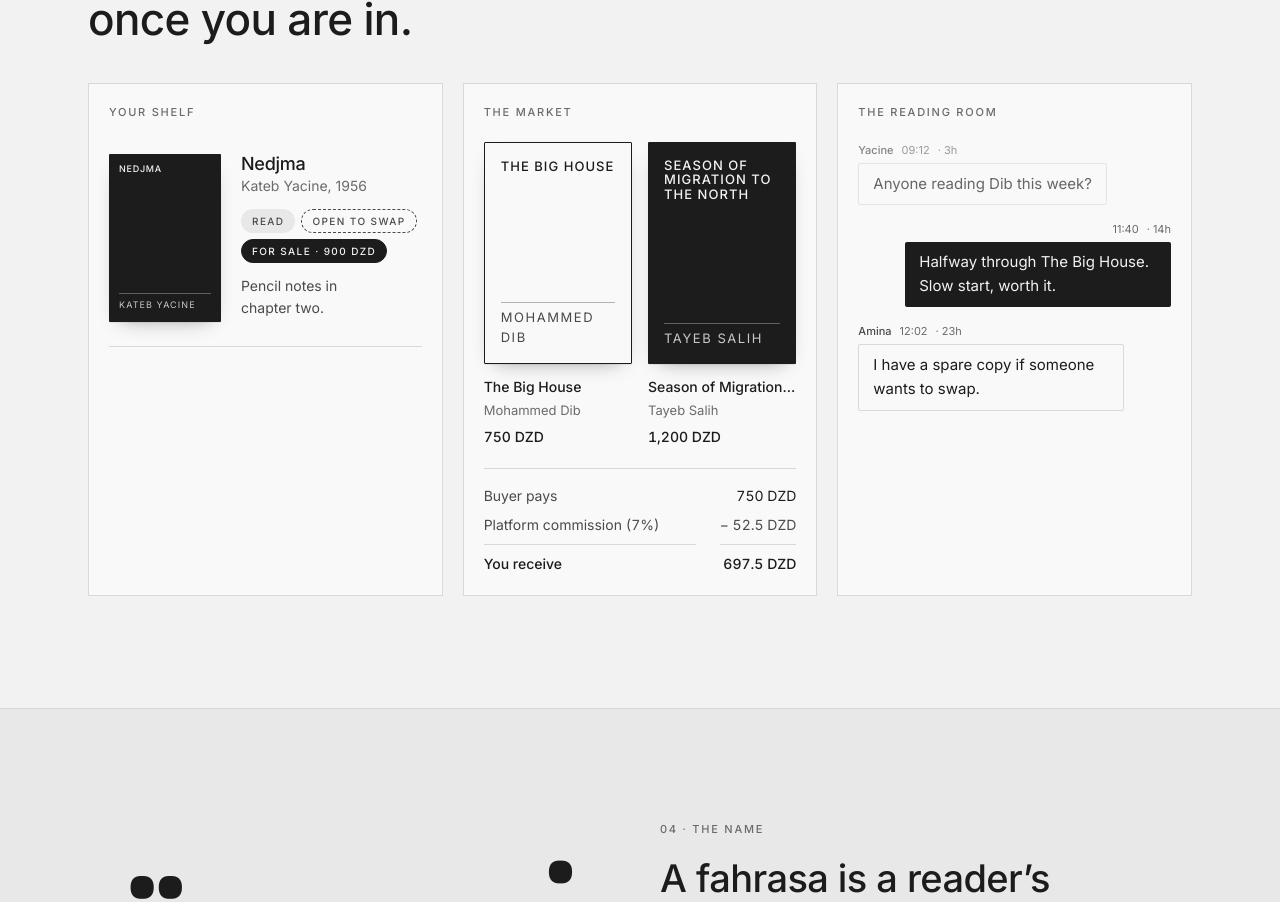
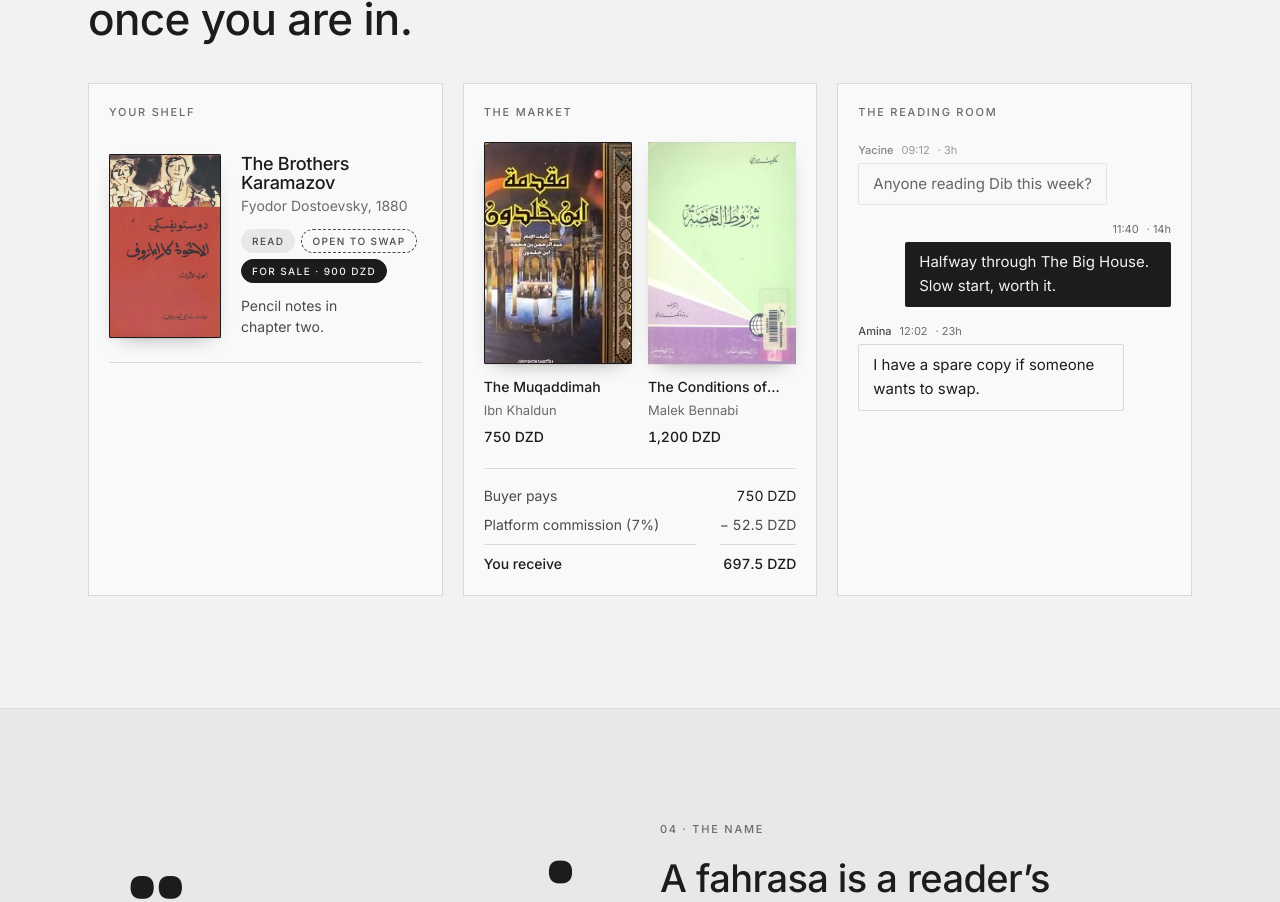
Before and after one commit to akabdox/akabdox, a Next.js app in the folder marginalia/: page / in a window 1280 px wide. Shown: the part 2285-3187 px from the top of the page. Built offline with nearby package versions, Linux system fonts and the light colour scheme; no server answers.

Commit message:
Real covers in the Inside section, add The Brothers Karamazov
Co-Authored-By: Claude Opus 5.5 <noreply@anthropic.com>
Claude-Session: https://claude.ai/code/session_01YVG5G78QoVf2ch4BrTCThJ

```diff
--- a/marginalia/src/app/page.tsx
+++ b/marginalia/src/app/page.tsx
@@ -38,24 +38,22 @@ const spines = [
 ] as const
 
 // Sample books in the reader's own script.
-const samples: Record<Locale, { title: string; author: string }[]> = {
+// The three real covers in public/covers, named in the reader's language.
+const samples: Record<Locale, { title: string; author: string; cover: string; year: number }[]> = {
   ar: [
-    { title: 'نجمة', author: 'كاتب ياسين' },
-    { title: 'الدار الكبيرة', author: 'محمد ديب' },
-    { title: 'موسم الهجرة إلى الشمال', author: 'الطيب صالح' },
-    { title: 'الغريب', author: 'ألبير كامو' },
+    { title: 'الإخوة كارامازوف', author: 'دوستويفسكي', cover: '/covers/brothers-karamazov.webp', year: 1880 },
+    { title: 'مقدمة ابن خلدون', author: 'ابن خلدون', cover: '/covers/muqaddimat-ibn-khaldun.webp', year: 1377 },
+    { title: 'شروط النهضة', author: 'مالك بن نبي', cover: '/covers/shurut-al-nahda.webp', year: 1949 },
   ],
   fr: [
-    { title: 'Nedjma', author: 'Kateb Yacine' },
-    { title: 'La Grande Maison', author: 'Mohammed Dib' },
-    { title: 'Saison de la migration vers le nord', author: 'Tayeb Salih' },
-    { title: 'L’Étranger', author: 'Albert Camus' },
+    { title: 'Les Frères Karamazov', author: 'Fiodor Dostoïevski', cover: '/covers/brothers-karamazov.webp', year: 1880 },
+    { title: 'La Muqaddima', author: 'Ibn Khaldoun', cover: '/covers/muqaddimat-ibn-khaldun.webp', year: 1377 },
+    { title: 'Les Conditions de la renaissance', author: 'Malek Bennabi', cover: '/covers/shurut-al-nahda.webp', year: 1949 },
   ],
   en: [
-    { title: 'Nedjma', author: 'Kateb Yacine' },
-    { title: 'The Big House', author: 'Mohammed Dib' },
-    { title: 'Season of Migration to the North', author: 'Tayeb Salih' },
-    { title: 'The Stranger', author: 'Albert Camus' },
+    { title: 'The Brothers Karamazov', author: 'Fyodor Dostoevsky', cover: '/covers/brothers-karamazov.webp', year: 1880 },
+    { title: 'The Muqaddimah', author: 'Ibn Khaldun', cover: '/covers/muqaddimat-ibn-khaldun.webp', year: 1377 },
+    { title: 'The Conditions of Renaissance', author: 'Malek Bennabi', cover: '/covers/shurut-al-nahda.webp', year: 1949 },
   ],
 }
 
@@ -126,7 +124,7 @@ export default async function Home() {
     condition: 'good',
     note: L.inside.shelfNote,
     created_at: now,
-    book: { id: 'b0', isbn: null, published_year: 1956, cover_url: null, ...books[0] },
+    book: { id: 'b0', isbn: null, published_year: books[0].year, cover_url: books[0].cover, title: books[0].title, author: books[0].author },
     listings: [{ id: 'l0', status: 'active', price_minor: 90000, currency: 'DZD' }],
   }
   const listings: ListingWithBook[] = books.slice(1, 3).map((b, i) => ({
@@ -141,7 +139,7 @@ export default async function Home() {
     description: null,
     status: 'active',
     created_at: now,
-    book: { id: `b${i + 1}`, isbn: null, published_year: null, cover_url: null, ...b },
+    book: { id: `b${i + 1}`, isbn: null, published_year: null, cover_url: b.cover, title: b.title, author: b.author },
     seller: { username: 'yacine', display_name: 'Yacine' },
   }))
   const breakdownLabels = { buyerPays: t.sell.buyerPays, commission: t.sell.commission(formatRate(700)), youReceive: t.sell.youReceive }
```
Also changed, not shown: marginalia/design/cover-sources/karamazov-clean.png (added), marginalia/public/covers/brothers-karamazov.webp (added).
